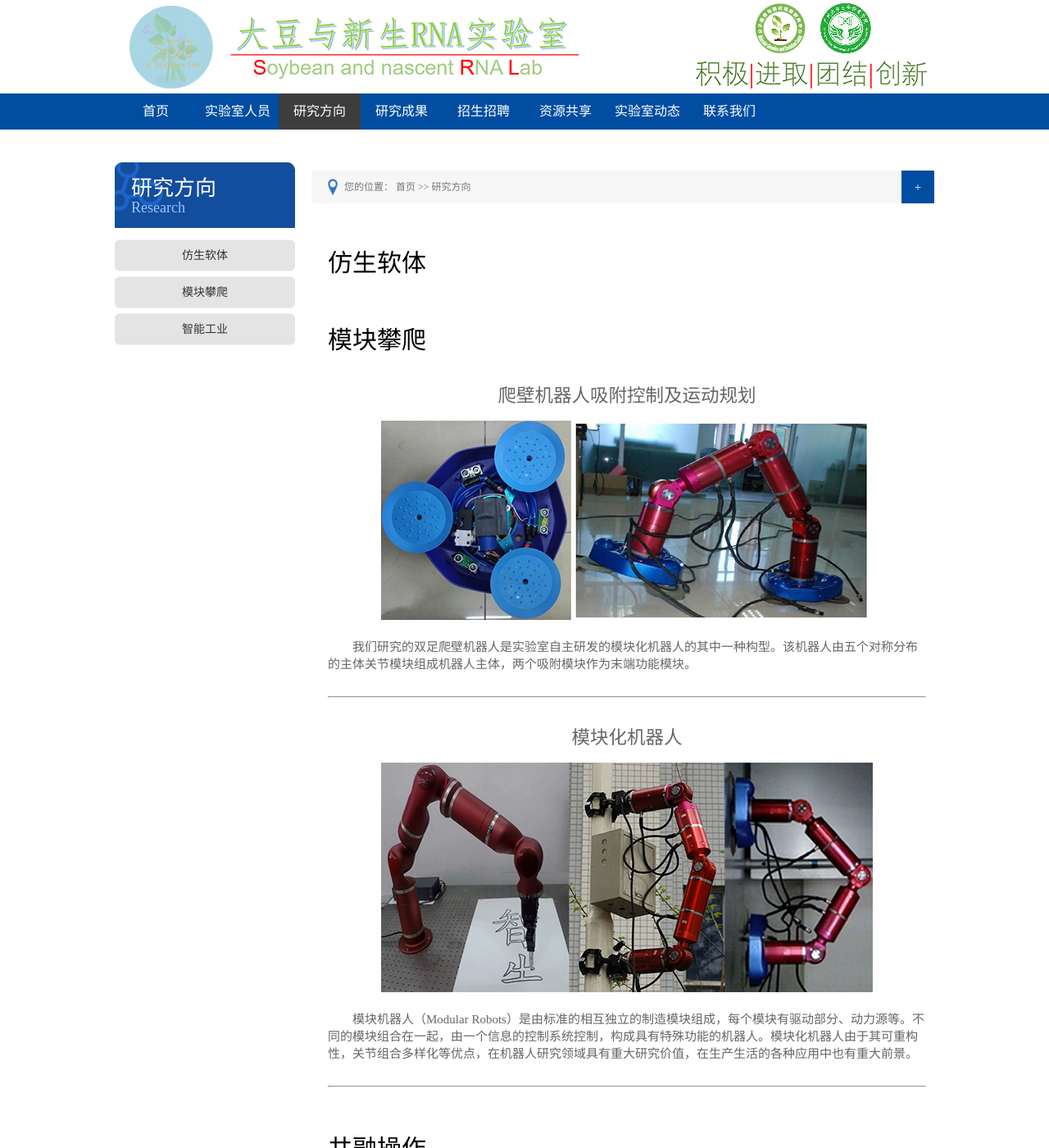
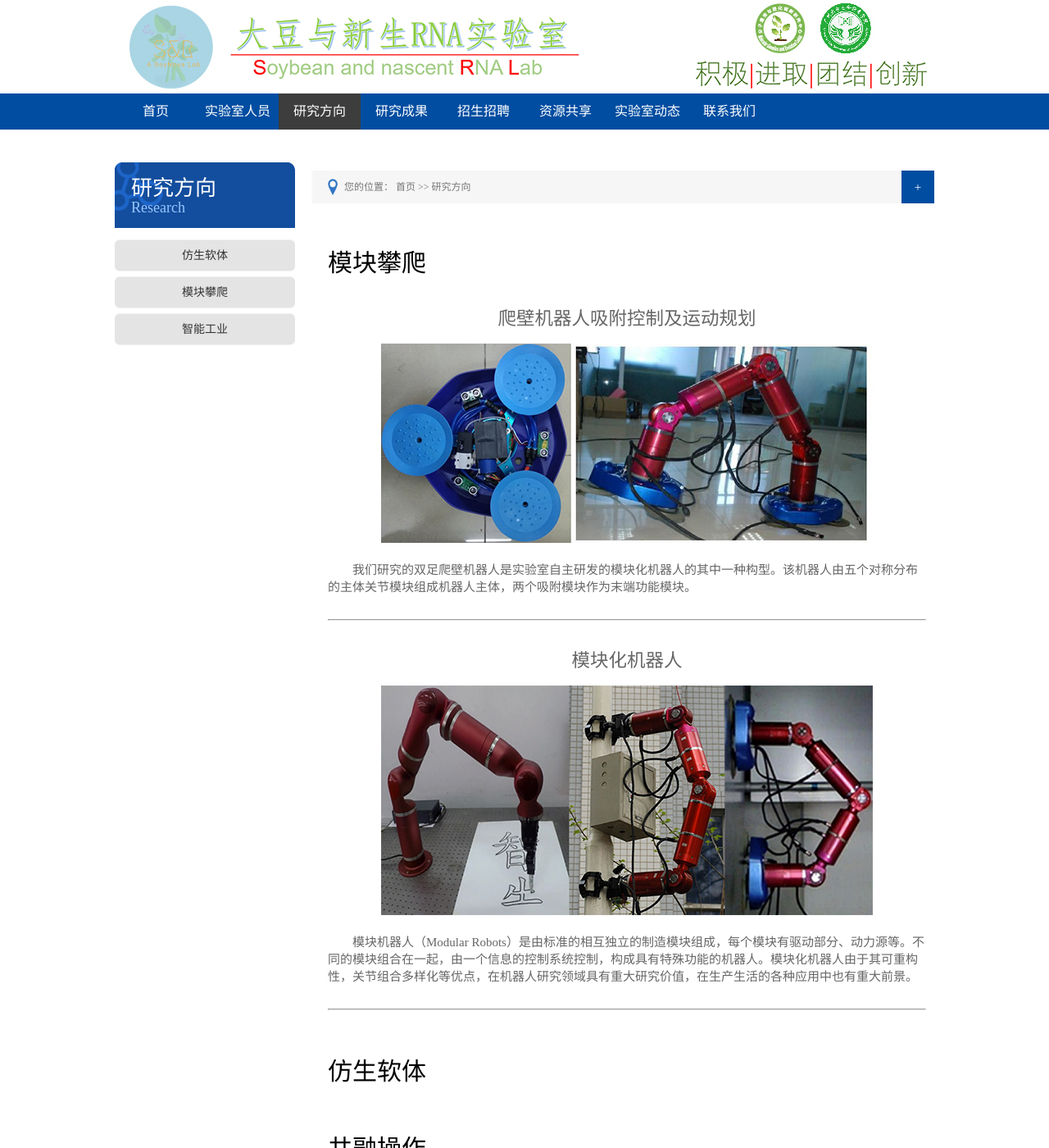
Before and after one commit to zhanweimin2021/zhanweimin2021.github.io, a Jekyll site: the page built from pages/research.html, in a window 1280 px wide and 1400 px high. Shown: the whole window at 82% size. Built offline with Jekyll 4.4.1, drawn with Linux system fonts in a browser that asks for light colours.

Commit message:
Update research.html

```diff
--- a/pages/research.html
+++ b/pages/research.html
@@ -12,9 +12,9 @@ description: 研究方向
 <div class="n_list">
   <div class="n_list_c">
     <div class="n_right_bottom">
-      <!-- 仿生软体 -->
-      <h1>仿生软体</h1>
-      {% for post in site.categories["soft-robotics"] %}
+      <!-- 模块攀爬 -->
+      <h1>模块攀爬</h1>
+      {% for post in site.categories["module-climbing"] %}
       <div style="margin-top:30px"></div>
       <h2 align="center"><a href="{{ site.url }}{{ post.url }}">{{ post.title }}</a></h2>
       <br>
@@ -25,10 +25,10 @@ description: 研究方向
       <hr>
       {% endfor %}
 
-      <!-- 模块攀爬 -->
+      <!-- 仿生软体 -->
       <div style="margin-top:50px"></div>
-      <h1>模块攀爬</h1>
-      {% for post in site.categories["module-climbing"] %}
+      <h1>仿生软体</h1>
+      {% for post in site.categories["soft-robotics"] %}
       <div style="margin-top:30px"></div>
       <h2 align="center"><a href="{{ site.url }}{{ post.url }}">{{ post.title }}</a></h2>
       <br>
```
